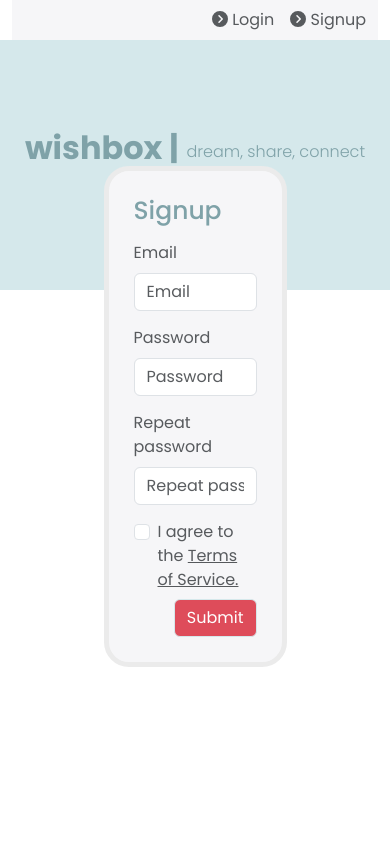
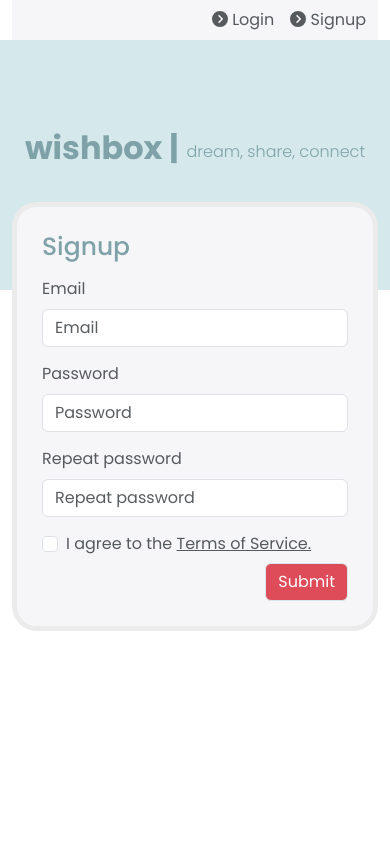
Before and after one commit to nestorjunior/list.me, a React (Vite) app: page /signup in a window 390 px wide. Shown: the top 844 px of the page. Built offline with nearby package versions, Linux system fonts and the light colour scheme.

Commit message:
feat: adjust pages login, signup mobile/tablet

```diff
--- a/src/assets/styles/_media-queries.scss
+++ b/src/assets/styles/_media-queries.scss
@@ -59,6 +59,12 @@
 			flex-direction: column;
 		}
 	}
+
+	.login-wb, .signup-wb {
+		form {
+			width: 500px!important;
+		}
+	}
 }
 
 @media (min-width: 320px) and (max-width: 480px) {
@@ -89,4 +95,10 @@
 			flex-direction: column;
 		}
 	}
+
+	.login-wb, .signup-wb {
+		form {
+			width: 500px!important;
+		}
+	}
 }
```
